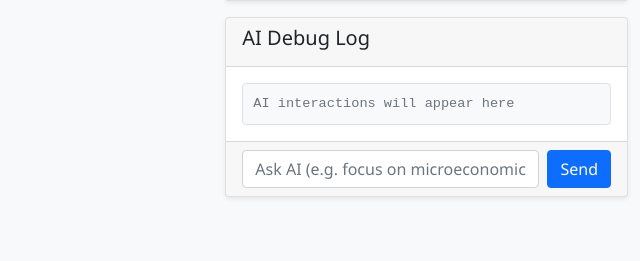
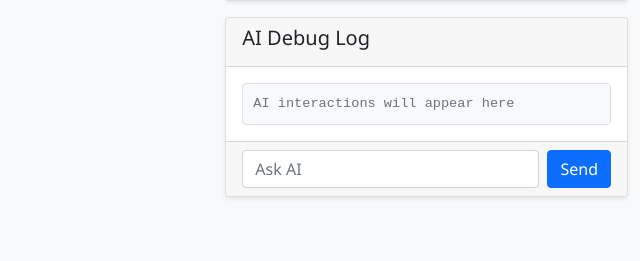
Before and after one commit to meiliyuri/AI-Study-Planner-Group8, a Flask app: page / in a window 1280 px wide. Shown: the part 416-677 px from the top of the page, without its empty margins (640-1280 px from the left). Run offline with Flask 3, Linux system fonts and the light colour scheme; data that the repository does not hold is empty; some libraries are stand-ins or nearby versions.

Commit message:
Remove unnecessary words from the placeholder

```diff
--- a/app/templates/index.html
+++ b/app/templates/index.html
@@ -157,7 +157,7 @@
             <div class="card-footer">
                 <form id="ai-chat-form" class="d-flex">
                     <input id="ai-chat-input" type="text" class="form-control me-2"
-                           placeholder="Ask AI (e.g. focus on microeconomics)">
+                           placeholder="Ask AI">
                     <button type="submit" class="btn btn-primary">Send</button>
                 </form>
             </div>
```
